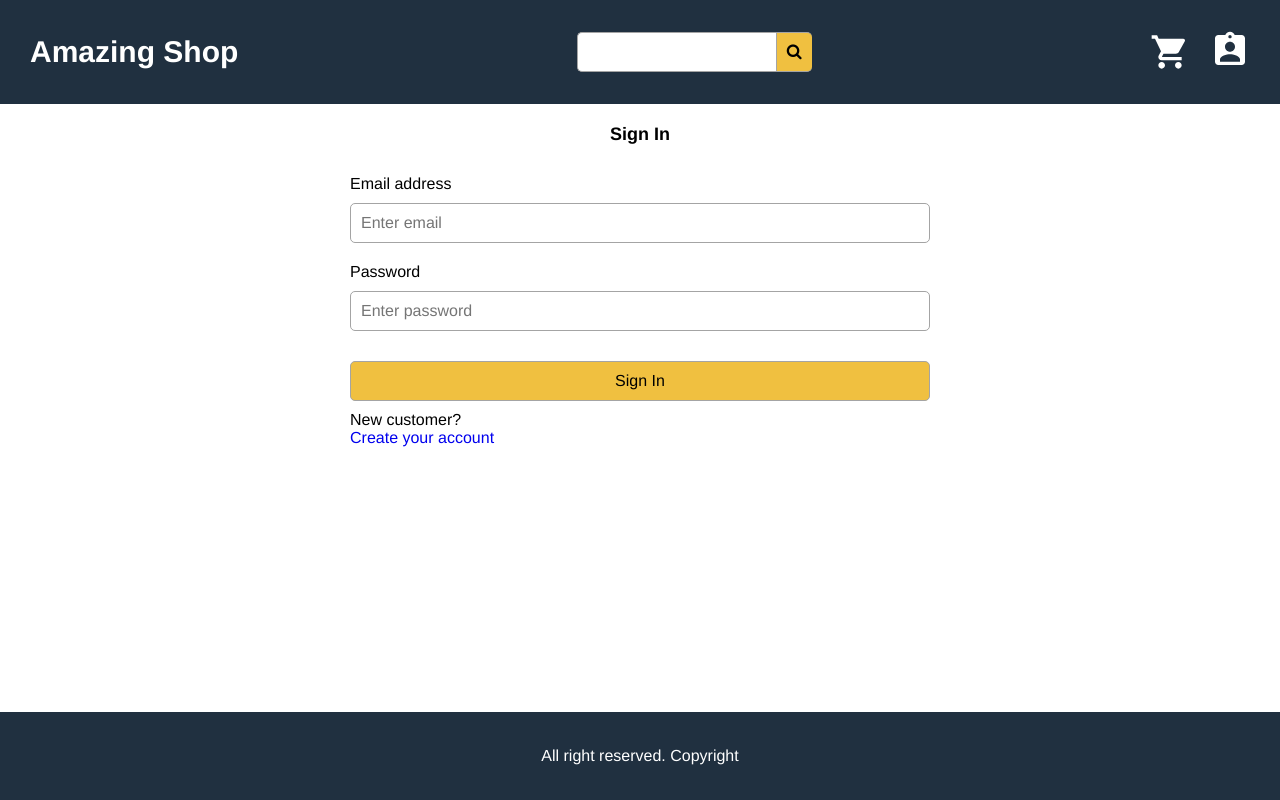
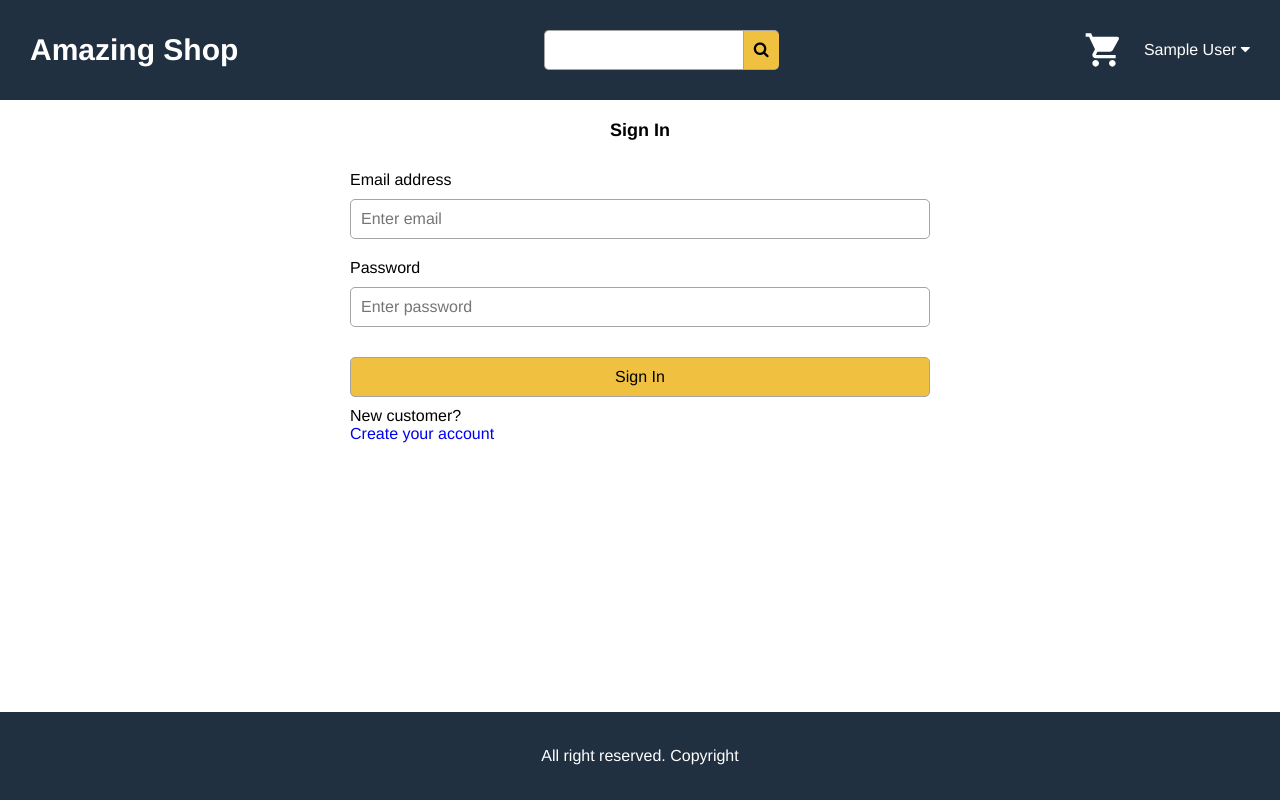
Before and after one commit to SmilingDogs/amazing-shop, a React (Create React App) app in the folder amazona-shop/: page /signin in a window 1280 px wide. Built offline with nearby package versions, Linux system fonts and the light colour scheme; sample sign-in values are in the browser's storage.

Commit message:
added storing/keeping data

```diff
--- a/amazona-shop/src/components/Header/Header.js
+++ b/amazona-shop/src/components/Header/Header.js
@@ -24,6 +24,8 @@ const useStyles = makeStyles((theme) => ({
 function Header({ cart, user, dispatch, history }) {
   const classes = useStyles();
 
+  const userLocal = JSON.parse(localStorage.getItem("userInfo"))
+
   const signoutHandler = () => {
     dispatch(signout());
   };
@@ -49,10 +51,10 @@ function Header({ cart, user, dispatch, history }) {
             <ShoppingCartIcon className={classes.icon} />
           </Badge>
         </Link>
-        {user ? (
+        {user || userLocal ? (
           <div className="dropdown">
             <Link to="#">
-              {user.name} <i className="fa fa-caret-down"></i>
+              {user ? user.name : userLocal.name} <i className="fa fa-caret-down"></i>
             </Link>
             <ul className="dropdown-content">
               <li>
--- a/amazona-shop/src/pages/ProductScreen/ProductScreen.js
+++ b/amazona-shop/src/pages/ProductScreen/ProductScreen.js
@@ -11,7 +11,7 @@ function ProductScreen({ history }) {
   const [qty, setQty] = useState(1)
   const dispatch = useDispatch()
   const  {id: productID} = useParams() //todo id === props.match.params.id -> получаем id из АДРЕСНОЙ СТРОКИ!
-  console.log(productID); // todo {id: productID} иожно и так, чтобы испольщовать другое название для id.
+
 
   const { isLoading, data, error } = useSelector(state => state.product);
   //todo подключаемся к Стору
--- a/amazona-shop/src/store/reducers/userReducers.js
+++ b/amazona-shop/src/store/reducers/userReducers.js
@@ -28,7 +28,7 @@ export const userSigninReducer = (state = {}, action) => {
       return state;
   }
 };
-export const userDetailsReducer = (state = { loading: true }, action) => {
+export const userDetailsReducer = (state = {}, action) => {
   switch (action.type) {
     case USER_DETAILS_REQUEST:
       return { loading: true };
```
